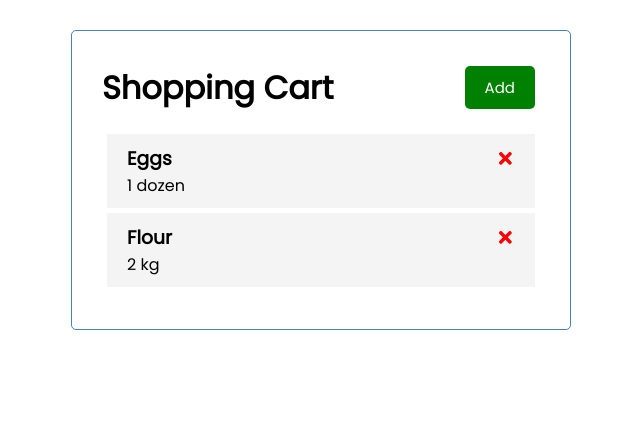
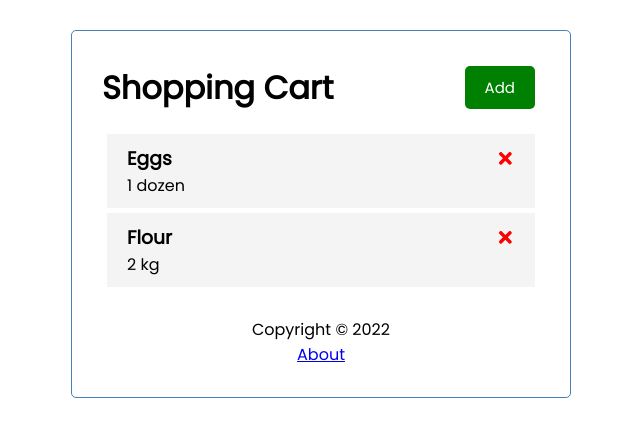
Before and after one commit to Lavelliane/react-sessions-prep, a React (Create React App) app: page / in a window 1280 px wide. Shown: the top 436 px of the page, without its empty margins (319-959 px from the left). Built offline with nearby package versions, Linux system fonts and the light colour scheme; data requests are answered from the project's data file.

Commit message:
Initiazed about and footer pages

```diff
--- a/package.json
+++ b/package.json
@@ -10,6 +10,7 @@
     "react": "^18.2.0",
     "react-dom": "^18.2.0",
     "react-icons": "^4.6.0",
+    "react-router-dom": "^6.4.3",
     "react-scripts": "5.0.1",
     "web-vitals": "^2.1.4"
   },
--- a/src/App.js
+++ b/src/App.js
@@ -1,7 +1,9 @@
 import { useState, useEffect } from "react";
 import AddEntry from "./components/AddEntry";
 import Header from "./components/Header";
+import Footer from "./components/Footer";
 import ShoppingList from "./components/ShoppingList";
+import About from "./components/About";
 
 function App() {
   const [list, setList] = useState([]);
@@ -84,6 +86,7 @@
         onDelete={handleDelete}
         onToggle={handleReminderToggle}
       />
+      <Footer />
     </div>
   );
 }
--- /dev/null
+++ b/src/components/About.js
@@ -0,0 +1,10 @@
+const About = () => {
+  return (
+    <div>
+      <h4>Version 1.0.0</h4>
+      <a href="/">Go Back</a>
+    </div>
+  );
+};
+
+export default About;
--- /dev/null
+++ b/src/components/Footer.js
@@ -0,0 +1,10 @@
+const Footer = () => {
+  return (
+    <footer>
+      <p>Copyright &copy; 2022</p>
+      <a href="/about">About</a>
+    </footer>
+  );
+};
+
+export default Footer;
```
Also changed, not shown: 1 other file (tests, documents, lock files or other folders).
